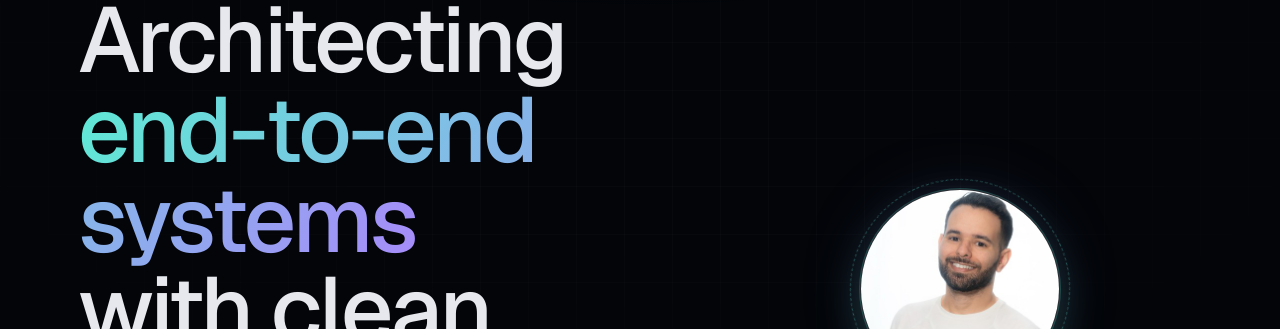
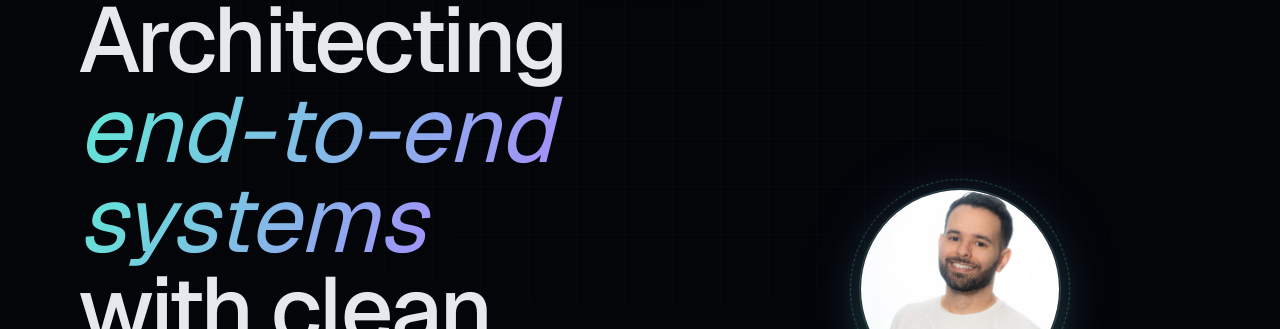
Before and after one commit to idankashy1/idankashy1.github.io, a React (Vite) app: page / in a window 1280 px wide. Shown: the part 150-479 px from the top of the page. Built offline with nearby package versions, Linux system fonts and the light colour scheme; no server answers.

Commit message:
Restore italic on H1 accent text

```diff
--- a/src/styles/global.css
+++ b/src/styles/global.css
@@ -316,16 +316,23 @@ section { padding: 144px 0; position: relative; z-index: 1; }
   margin-inline: -16px;
 }
 .hero h1 .accent-text {
-  /* Gradient alone differentiates the accent — italic was causing visual
-     offset (italic glyphs lean and appear indented vs. upright neighbors)
-     AND was the root cause of the edge-clipping we kept patching. Removing
-     it fixes both issues at once. */
-  font-style: normal;
-  font-weight: 500;
+  font-style: italic;
+  font-weight: 400;
   background: linear-gradient(120deg, var(--accent) 0%, var(--accent-2) 100%);
   -webkit-background-clip: text;
   background-clip: text;
   color: transparent;
+  letter-spacing: -0.005em;
+  /* No leading padding (avoids a visible gap between titleLead and accent on
+     wrap). Trailing padding absorbs italic-glyph overhang. The slight visual
+     indent on italic wrap-lines is intentional — Idan likes the look. */
+  padding-inline: 0 0.22em;
+  /* When the span wraps across lines, "clone" applies the trailing padding to
+     EACH line's end – not just the span's final line. Without this, italic
+     glyphs at mid-span wrap boundaries (e.g. the "d" in "end-to-end") get
+     clipped because the trailing padding only kicks in after the whole span. */
+  -webkit-box-decoration-break: clone;
+  box-decoration-break: clone;
 }
 .hero-tagline {
   font-family: var(--font-mono);
```
